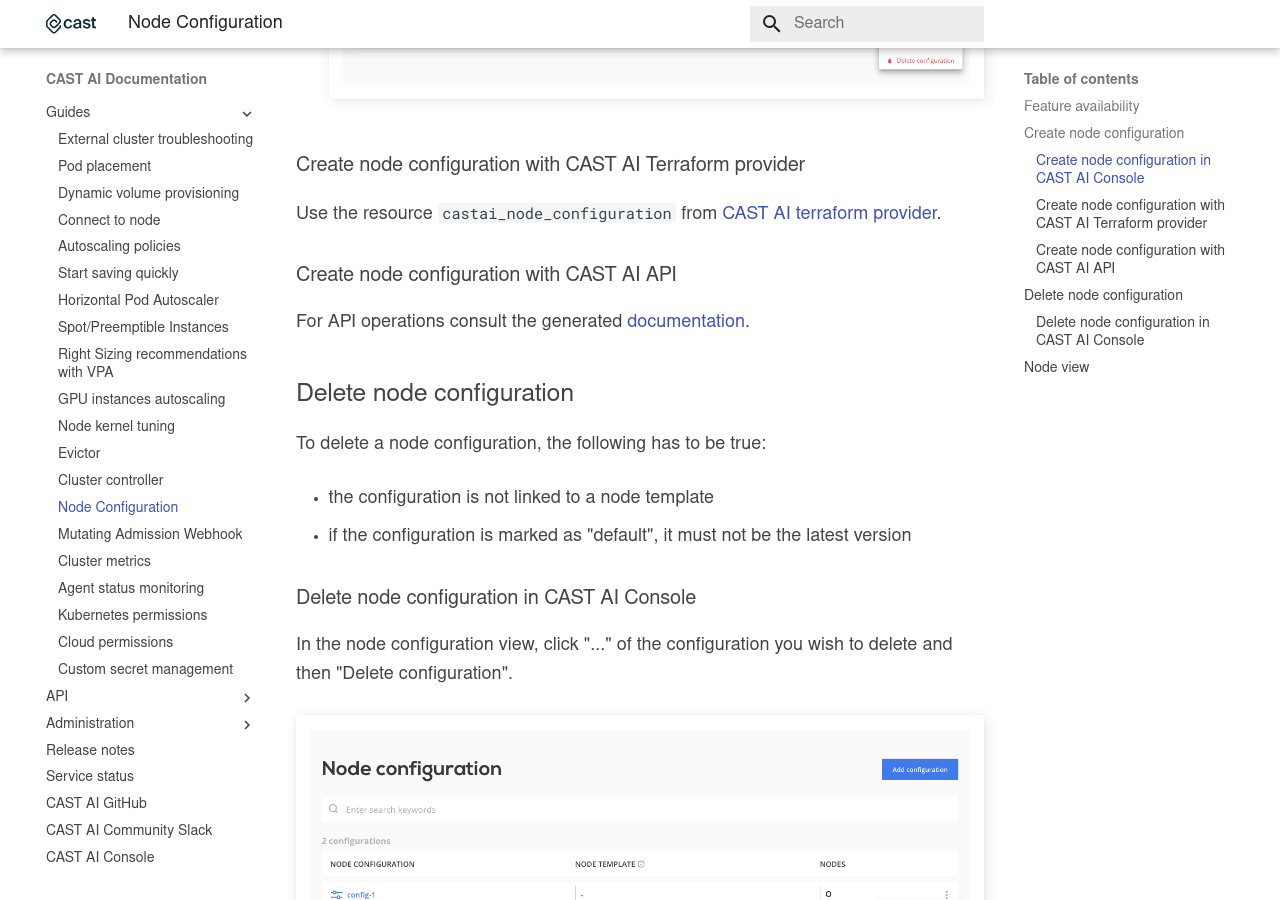
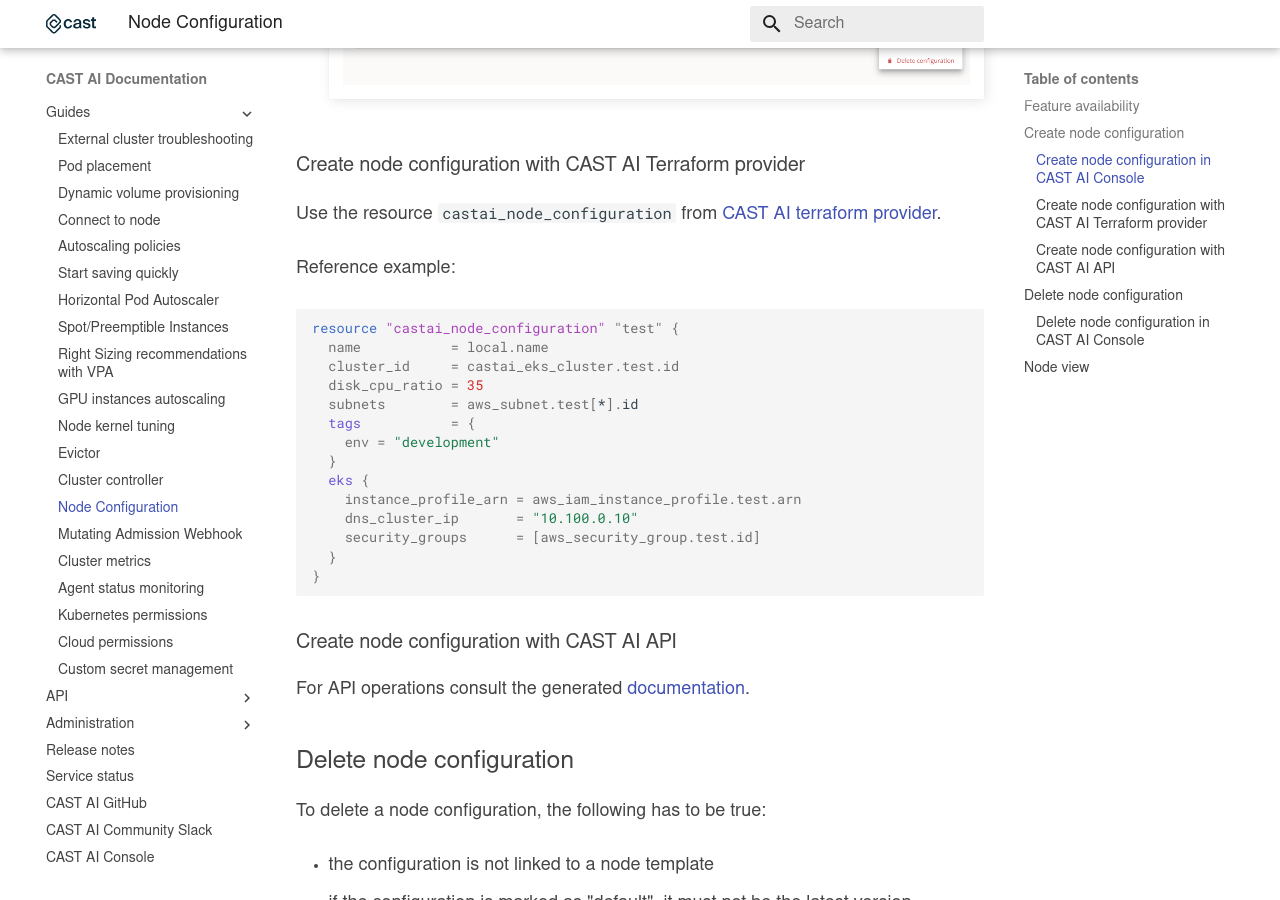
Before and after one commit to castai/docs, an MkDocs documentation site: the page built from docs/guides/node-configuration.md, in a window 1280 px wide and 900 px high, scrolled down 3894 px. Built offline with MkDocs 1.6.1 and Material for MkDocs 9.7.7, drawn with Linux system fonts in a browser that asks for light colours; some web fonts are replaced.

Commit message:
Add terraform example

````diff
--- a/docs/guides/node-configuration.md
+++ b/docs/guides/node-configuration.md
@@ -75,6 +75,25 @@
 
 Use the resource `castai_node_configuration` from [CAST AI terraform provider](https://github.com/castai/terraform-provider-castai).
 
+Reference example:
+
+```hcl
+resource "castai_node_configuration" "test" {
+  name           = local.name
+  cluster_id     = castai_eks_cluster.test.id
+  disk_cpu_ratio = 35
+  subnets        = aws_subnet.test[*].id
+  tags           = {
+    env = "development"
+  }
+  eks {
+    instance_profile_arn = aws_iam_instance_profile.test.arn
+    dns_cluster_ip       = "10.100.0.10"
+    security_groups      = [aws_security_group.test.id]
+  }
+}
+```
+
 ### Create node configuration with CAST AI API
 
 For API operations consult the generated [documentation](https://api.cast.ai/v1/spec/#/NodeConfigurationAPI).
````
